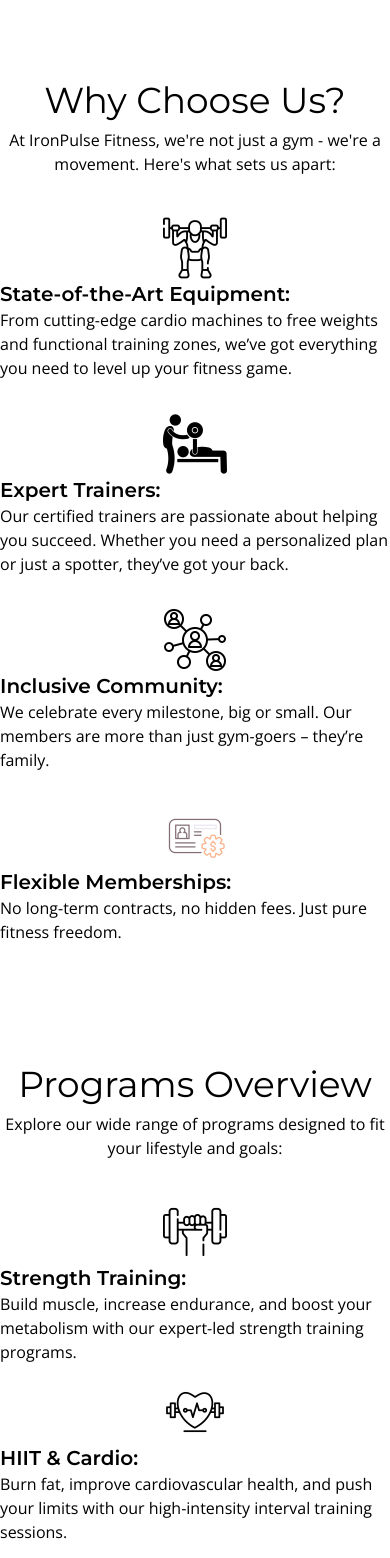
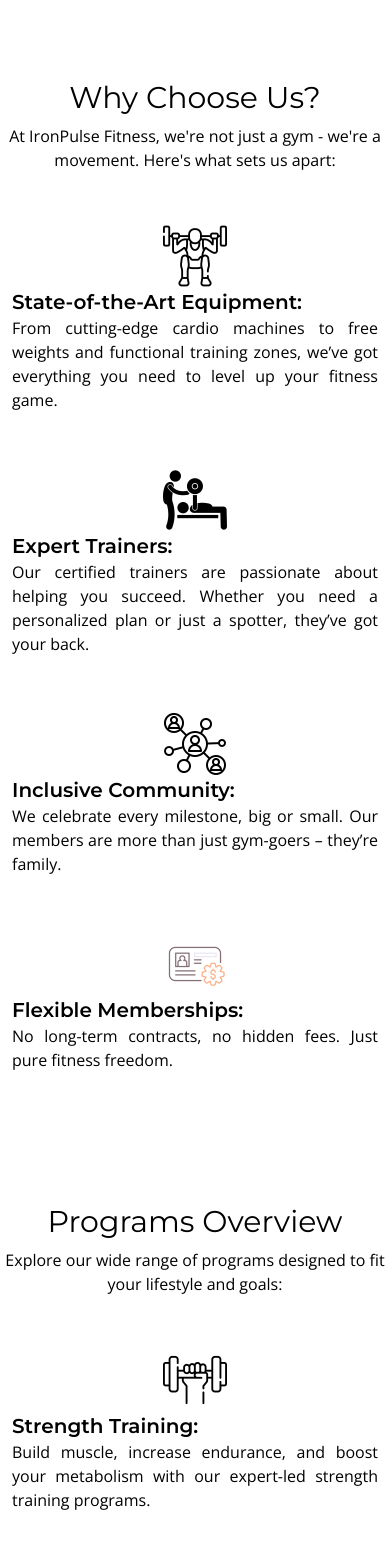
Before and after one commit to Bilal-19/iron-pulse-gym, a React (Vite) app: page / in a window 390 px wide. Shown: the part 432-1990 px from the top of the page. Built offline with nearby package versions, Linux system fonts and the light colour scheme; a web font is replaced by a local one.

Commit message:
Fixed mobile layout of Landing page.

```diff
--- a/src/Pages/LandingPage.jsx
+++ b/src/Pages/LandingPage.jsx
@@ -13,7 +13,7 @@
             </div>
 
             <div className="w-full mt-30 mb-10 text-center">
-                <h2 className="text-4xl mb-2">Why Choose Us?</h2>
+                <h2 className="text-3xl md:text-4xl mb-2">Why Choose Us?</h2>
                 <p>
                     At IronPulse Fitness, we're not just a gym - we're a movement. Here's what sets us apart:
                 </p>
@@ -21,13 +21,13 @@
 
             <div className="container mx-auto mt-10 mb-10">
                 <div className="grid grid-cols-1 md:grid-cols-4 gap-8 md:gap-6">
-                    <div>
+                    <div className="m-3 md:m-0 text-justify">
                         <img src="./equipment.png" alt="equipment" className="size-16 mx-auto" />
                         <h3 className="font-semibold text-xl">State-of-the-Art Equipment:</h3>
                         <p>From cutting-edge cardio machines to free weights and functional training zones, we’ve got everything you need to level up your fitness game.</p>
                     </div>
 
-                    <div>
+                    <div className="m-3 md:m-0 text-justify">
                         <img src="./gym-trainer.png" alt="gym-trainer" className="size-16 mx-auto" />
                         <h3 className="font-semibold text-xl">Expert Trainers:</h3>
                         <p>
@@ -35,7 +35,7 @@
                         </p>
                     </div>
 
-                    <div>
+                    <div className="m-3 md:m-0 text-justify">
                         <img src="./communities.png" alt="communities" className="size-16 mx-auto" />
                         <h3 className="font-semibold text-xl">Inclusive Community:</h3>
                         <p>
@@ -43,7 +43,7 @@
                         </p>
                     </div>
 
-                    <div>
+                    <div className="m-3 md:m-0 text-justify">
                         <img src="./flexible-membership.png" alt="flexible-membership" className="size-16 mx-auto" />
                         <h3 className="font-semibold text-xl">Flexible Memberships:</h3>
                         <p>
@@ -54,14 +54,14 @@
             </div>
 
             <div className="w-full mt-30 mb-10 text-center">
-                <h2 className="text-4xl mb-2">Programs Overview</h2>
+                <h2 className="text-3xl md:text-4xl mb-2">Programs Overview</h2>
                 <p>
                     Explore our wide range of programs designed to fit your lifestyle and goals:
                 </p>
             </div>
             <div className="container mx-auto mt-10 mb-10">
                 <div className="grid md:grid-cols-4 gap-4">
-                    <div>
+                    <div className="m-3 md:m-0 text-justify">
                         <img src="./strength-training.png" alt="strength-training" className="size-16 mx-auto" />
                         <h3 className="font-semibold text-xl">Strength Training:</h3>
                         <p>
@@ -69,7 +69,7 @@
                         </p>
                     </div>
 
-                    <div>
+                    <div className="m-3 md:m-0 text-justify">
                         <img src="./cardio.png" alt="cardio" className="size-16 mx-auto" />
                         <h3 className="font-semibold text-xl">HIIT & Cardio:</h3>
                         <p>
@@ -77,7 +77,7 @@
                         </p>
                     </div>
 
-                    <div>
+                    <div className="m-3 md:m-0 text-justify">
                         <img src="./yoga.png" alt="yoga" className="size-16 mx-auto" />
                         <h3 className="font-semibold text-xl">Yoga & Recovery:</h3>
                         <p>
@@ -85,7 +85,7 @@
                         </p>
                     </div>
 
-                    <div>
+                    <div className="m-3 md:m-0 text-justify">
                         <img src="./personal-trainer.png" alt="personal-trainer" className="size-16 mx-auto" />
                         <h3 className="font-semibold text-xl">Personal Training:</h3>
                         <p>
@@ -96,7 +96,7 @@
             </div>
 
             <div className="w-full text-center mt-30 mb-10">
-                <p className="ff-playfair italic text-xl md:text-2xl">
+                <p className="ff-playfair italic text-md md:text-2xl">
                     Ready to transform? Join IronPulse Fitness today and take the first step toward a stronger, healthier you!
                 </p>
             </div>
```
